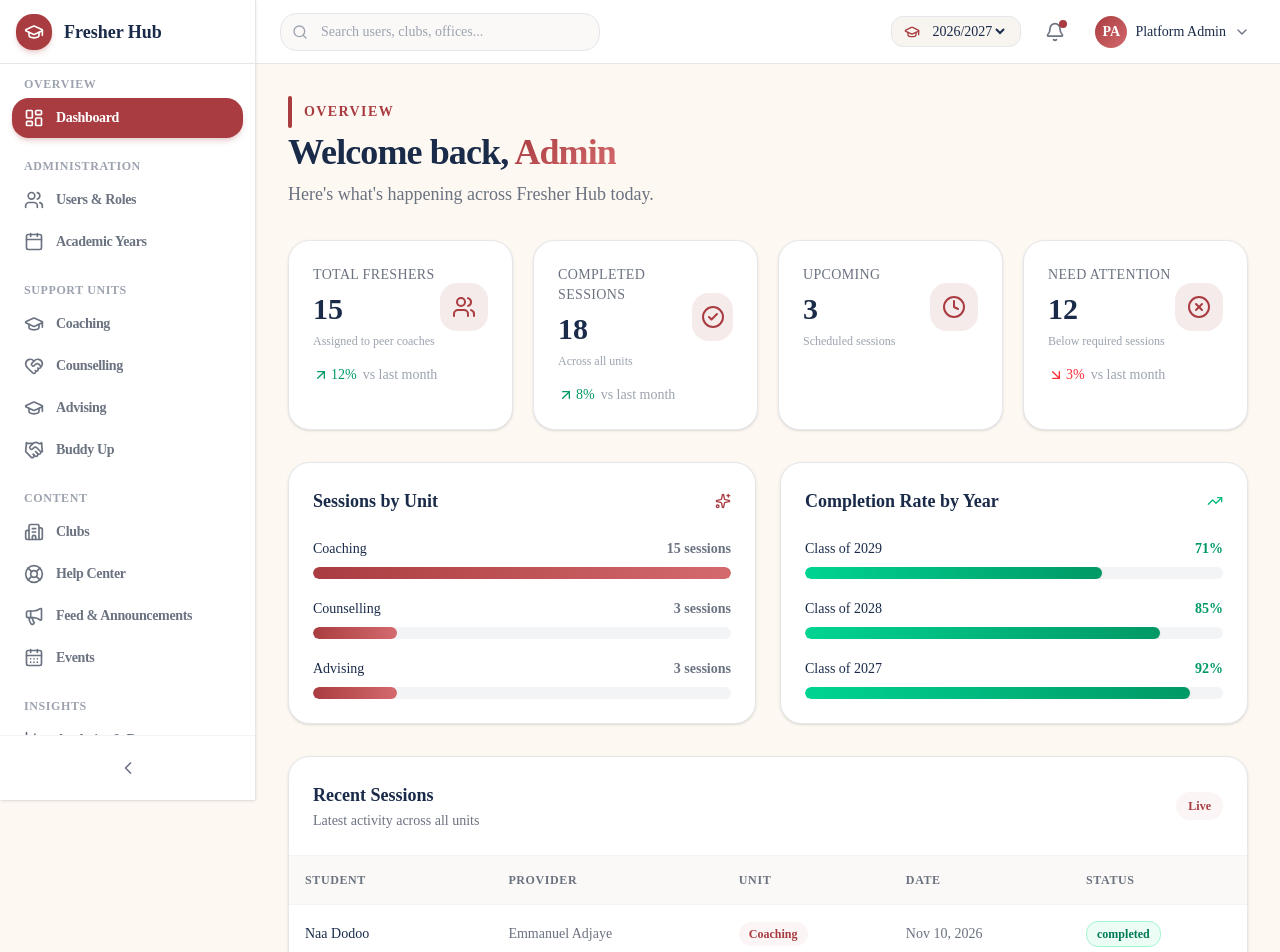
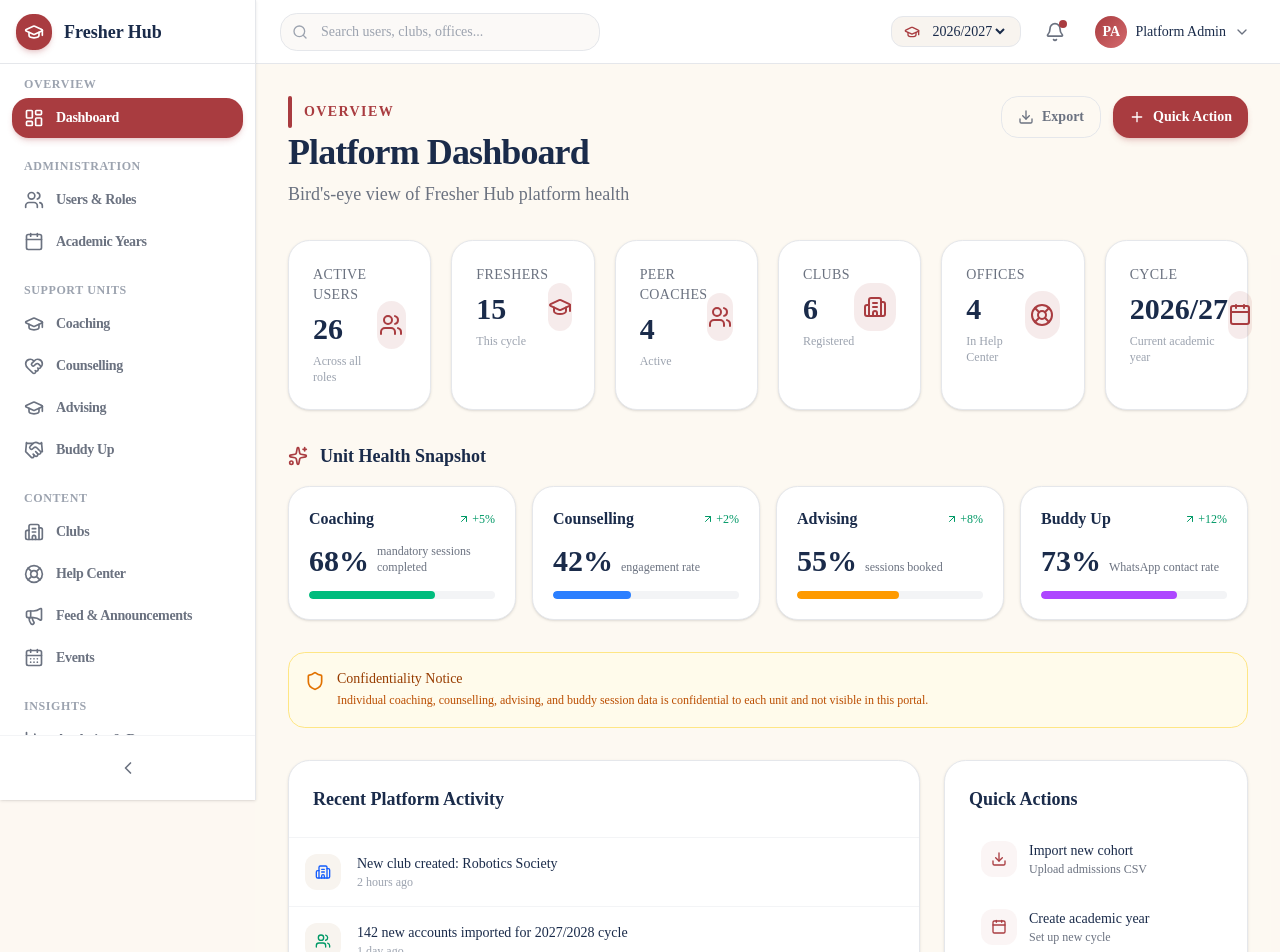
Before and after one commit to adoumouangnamouemmanuel/freshers_hub, a Next.js app in the folder apps/web/: page /dashboard in a window 1280 px wide. Shown: the top 952 px of the page. Built offline with nearby package versions, Linux system fonts and the light colour scheme.

Commit message:
main dashboard entry page

```diff
--- a/apps/web/app/dashboard/page.tsx
+++ b/apps/web/app/dashboard/page.tsx
@@ -2,274 +2,175 @@
 
 import { motion } from "framer-motion";
 import {
-  Users,
-  CheckCircle2,
-  Clock,
-  XCircle,
-  TrendingUp,
-  Building2,
-  ArrowUpRight,
-  Sparkles,
+  Users, GraduationCap, Building2, LifeBuoy, TrendingUp, ArrowUpRight,
+  Sparkles, Calendar, Shield, Megaphone, Download, Plus,
 } from "lucide-react";
-import {
-  mockAnalytics,
-  mockCoachAssignments,
-  mockSessions,
-} from "@/lib/mock-data";
+import { mockAnalytics, mockCoachAssignments, mockUsers, mockClubs } from "@/lib/mock-data";
+import { StatCard } from "@/components/ui/card";
+import { ConfidentialityBanner } from "@/components/ui/confidentiality-banner";
+import { AnimatedPage, AnimatedSection } from "@/components/ui/animated-container";
 
 const containerVariants = {
   hidden: { opacity: 0 },
-  visible: {
-    opacity: 1,
-    transition: { staggerChildren: 0.08 },
-  },
+  visible: { opacity: 1, transition: { staggerChildren: 0.06 } },
+};
+const itemVariants = {
+  hidden: { opacity: 0, y: 20 },
+  visible: { opacity: 1, y: 0, transition: { duration: 0.4, ease: [0.4, 0, 0.2, 1] as const } },
 };
 
-const easeOut = [0.4, 0, 0.2, 1] as const;
-const itemVariants = {
-  hidden: { opacity: 0, y: 20 },
-  visible: { opacity: 1, y: 0, transition: { duration: 0.5, ease: easeOut } },
-};
-
-function StatCard({
-  title,
-  value,
-  icon: Icon,
-  description,
-  trend,
-  delay = 0,
-}: {
-  title: string;
-  value: string | number;
-  icon: any;
-  description?: string;
-  trend?: { value: string; positive: boolean };
-  delay?: number;
-}) {
-  return (
-    <motion.div
-      variants={itemVariants}
-      whileHover={{ y: -4, transition: { duration: 0.2 } }}
-      className="rounded-2xl border bg-white p-6 shadow-sm hover:shadow-lg hover:shadow-[#A93C40]/5 transition-all duration-300 group"
-    >
-      <div className="flex items-center justify-between">
-        <div className="space-y-1.5">
-          <p className="text-sm font-medium text-[#6B7280] tracking-wide uppercase">{title}</p>
-          <p className="text-3xl font-bold text-[#1A2B4A]">{value}</p>
-          {description && (
-            <p className="text-xs text-[#9CA3AF]">{description}</p>
-          )}
-        </div>
-        <div className="w-12 h-12 rounded-xl bg-[#A93C40]/10 flex items-center justify-center group-hover:bg-[#A93C40]/15 transition-colors">
-          <Icon className="w-6 h-6 text-[#A93C40]" />
-        </div>
-      </div>
-      {trend && (
-        <div className="mt-4 flex items-center gap-1.5 text-sm">
-          <div className={`flex items-center gap-0.5 font-medium ${trend.positive ? 'text-emerald-600' : 'text-red-500'}`}>
-            <ArrowUpRight className={`w-4 h-4 ${!trend.positive && 'rotate-90'}`} />
-            {trend.value}
-          </div>
-          <span className="text-[#9CA3AF]">vs last month</span>
-        </div>
-      )}
-    </motion.div>
-  );
-}
-
-function StatusBadge({ status }: { status: string }) {
-  const config: Record<string, { bg: string; text: string; border: string }> = {
-    completed: { bg: "bg-emerald-50", text: "text-emerald-700", border: "border-emerald-200" },
-    booked: { bg: "bg-blue-50", text: "text-blue-700", border: "border-blue-200" },
-    cancelled: { bg: "bg-red-50", text: "text-red-700", border: "border-red-200" },
-    rescheduled: { bg: "bg-amber-50", text: "text-amber-700", border: "border-amber-200" },
-    no_show: { bg: "bg-gray-50", text: "text-gray-700", border: "border-gray-200" },
-  };
-  const c = config[status] || config.completed;
-  return (
-    <span className={`inline-flex items-center px-2.5 py-1 rounded-lg text-xs font-semibold border ${c.bg} ${c.text} ${c.border}`}>
-      {status.replace("_", " ")}
-    </span>
-  );
-}
+const recentActivity = [
+  { icon: Building2, text: "New club created: Robotics Society", time: "2 hours ago", color: "text-blue-600" },
+  { icon: Users, text: "142 new accounts imported for 2027/2028 cycle", time: "1 day ago", color: "text-emerald-600" },
+  { icon: Megaphone, text: "Announcement posted by Dr. Grace Asare", time: "2 days ago", color: "text-amber-600" },
+  { icon: Calendar, text: "Academic year 2026/2027 marked as current", time: "3 days ago", color: "text-purple-600" },
+  { icon: LifeBuoy, text: "New office added: Health Center", time: "5 days ago", color: "text-cyan-600" },
+];
 
 export default function DashboardPage() {
+  const totalUsers = mockUsers.length;
   const totalFreshers = mockCoachAssignments.length;
-  const completedSessions = mockSessions.filter((s) => s.status === "completed").length;
-  const overdueFreshers = mockCoachAssignments.filter((a) => a.sessions_completed < a.sessions_required).length;
-  const upcomingSessions = mockSessions.filter((s) => s.status === "booked").length;
-
-  const recentSessions = [...mockSessions]
-    .sort((a, b) => new Date(b.scheduled_at).getTime() - new Date(a.scheduled_at).getTime())
-    .slice(0, 5);
-
-  const maxUnitCount = Math.max(...mockAnalytics.sessions_by_unit.map((s) => s.count));
+  const totalCoaches = mockUsers.filter(u => u.roles.includes("peer_coach")).length;
+  const totalClubs = mockClubs.length;
 
   return (
-    <motion.div
-      variants={containerVariants}
-      initial="hidden"
-      animate="visible"
-      className="space-y-8"
-    >
+    <AnimatedPage>
       {/* Header */}
-      <motion.div variants={itemVariants}>
+      <AnimatedSection>
+        <div className="flex items-start justify-between">
+          <div>
             <div className="flex items-center gap-3 mb-1">
               <div className="h-8 w-1 rounded-full bg-[#A93C40]" />
               <p className="text-sm font-semibold text-[#A93C40] tracking-widest uppercase">Overview</p>
             </div>
-        <h1 className="text-4xl font-bold text-[#1A2B4A] tracking-tight">
-          Welcome back, <span className="gradient-text">Admin</span>
-        </h1>
-        <p className="text-[#6B7280] mt-2 text-lg">
-          Here's what's happening across Fresher Hub today.
-        </p>
-      </motion.div>
+            <h1 className="text-4xl font-bold text-[#1A2B4A] tracking-tight">Platform Dashboard</h1>
+            <p className="text-[#6B7280] mt-2 text-lg">Bird's-eye view of Fresher Hub platform health</p>
+          </div>
+          <div className="flex gap-3">
+            <button className="inline-flex items-center gap-2 px-4 py-2.5 rounded-xl border border-[#e5e7eb] text-sm font-semibold text-[#6B7280] hover:bg-[#f8f4ef] transition-colors cursor-pointer">
+              <Download className="w-4 h-4" />
+              Export
+            </button>
+            <button className="inline-flex items-center gap-2 px-4 py-2.5 rounded-xl bg-[#A93C40] text-white text-sm font-semibold hover:bg-[#A93C40]/90 transition-colors shadow-md shadow-[#A93C40]/20 cursor-pointer">
+              <Plus className="w-4 h-4" />
+              Quick Action
+            </button>
+          </div>
+        </div>
+      </AnimatedSection>
 
-      {/* Stats Grid */}
-      <div className="grid gap-5 grid-cols-1 sm:grid-cols-2 lg:grid-cols-4">
-        <StatCard title="Total Freshers" value={totalFreshers} icon={Users} description="Assigned to peer coaches" trend={{ value: "12%", positive: true }} />
-        <StatCard title="Completed Sessions" value={completedSessions} icon={CheckCircle2} description="Across all units" trend={{ value: "8%", positive: true }} />
-        <StatCard title="Upcoming" value={upcomingSessions} icon={Clock} description="Scheduled sessions" />
-        <StatCard title="Need Attention" value={overdueFreshers} icon={XCircle} description="Below required sessions" trend={{ value: "3%", positive: false }} />
+      {/* Summary Cards */}
+      <div className="grid gap-5 grid-cols-2 sm:grid-cols-3 lg:grid-cols-6">
+        <StatCard title="Active Users" value={totalUsers} icon={Users} description="Across all roles" />
+        <StatCard title="Freshers" value={totalFreshers} icon={GraduationCap} description="This cycle" />
+        <StatCard title="Peer Coaches" value={totalCoaches} icon={Users} description="Active" />
+        <StatCard title="Clubs" value={totalClubs} icon={Building2} description="Registered" />
+        <StatCard title="Offices" value={4} icon={LifeBuoy} description="In Help Center" />
+        <StatCard title="Cycle" value="2026/27" icon={Calendar} description="Current academic year" />
       </div>
 
-      {/* Charts Row */}
-      <div className="grid gap-6 lg:grid-cols-2">
-        {/* Sessions by Unit */}
-        <motion.div variants={itemVariants} className="rounded-2xl border bg-white p-6 shadow-sm hover:shadow-lg transition-shadow">
-          <div className="flex items-center justify-between mb-6">
-            <h2 className="text-lg font-semibold text-[#1A2B4A]">Sessions by Unit</h2>
-            <Sparkles className="w-4 h-4 text-[#A93C40]" />
+      {/* Unit Health Snapshot */}
+      <AnimatedSection>
+        <div className="flex items-center gap-3 mb-4">
+          <Sparkles className="w-5 h-5 text-[#A93C40]" />
+          <h2 className="text-lg font-semibold text-[#1A2B4A]">Unit Health Snapshot</h2>
         </div>
-          <div className="space-y-5">
-            {mockAnalytics.sessions_by_unit.map((item, i) => (
+        <div className="grid gap-4 grid-cols-1 sm:grid-cols-2 lg:grid-cols-4">
+          {[
+            { unit: "Coaching", rate: 68, trend: "+5%", color: "bg-emerald-500", label: "mandatory sessions completed" },
+            { unit: "Counselling", rate: 42, trend: "+2%", color: "bg-blue-500", label: "engagement rate" },
+            { unit: "Advising", rate: 55, trend: "+8%", color: "bg-amber-500", label: "sessions booked" },
+            { unit: "Buddy Up", rate: 73, trend: "+12%", color: "bg-purple-500", label: "WhatsApp contact rate" },
+          ].map((item) => (
             <motion.div
               key={item.unit}
-                initial={{ width: 0 }}
-                animate={{ width: "100%" }}
-                transition={{ delay: 0.3 + i * 0.1, duration: 0.8, ease: [0.4, 0, 0.2, 1] }}
+              variants={itemVariants}
+              whileHover={{ y: -3 }}
+              className="rounded-2xl border bg-white p-5 shadow-sm hover:shadow-lg transition-all"
             >
-                <div className="flex justify-between text-sm mb-2">
-                  <span className="font-medium text-[#1A2B4A]">{item.unit}</span>
-                  <span className="text-[#6B7280] font-semibold">{item.count} sessions</span>
+              <div className="flex items-center justify-between mb-3">
+                <p className="font-semibold text-[#1A2B4A]">{item.unit}</p>
+                <span className="flex items-center gap-0.5 text-xs font-medium text-emerald-600">
+                  <ArrowUpRight className="w-3 h-3" />
+                  {item.trend}
+                </span>
               </div>
-                <div className="w-full bg-[#f3f4f6] rounded-full h-3 overflow-hidden">
+              <div className="flex items-end gap-2">
+                <p className="text-3xl font-bold text-[#1A2B4A]">{item.rate}%</p>
+                <p className="text-xs text-[#6B7280] pb-1">{item.label}</p>
+              </div>
+              <div className="w-full bg-[#f3f4f6] rounded-full h-2 mt-3 overflow-hidden">
                 <motion.div
                   initial={{ width: 0 }}
-                    animate={{ width: `${(item.count / maxUnitCount) * 100}%` }}
-                    transition={{ delay: 0.5 + i * 0.1, duration: 1, ease: [0.4, 0, 0.2, 1] }}
-                    className="h-3 rounded-full bg-gradient-to-r from-[#A93C40] to-[#d46a6e]"
+                  animate={{ width: `${item.rate}%` }}
+                  transition={{ duration: 1, ease: [0.4, 0, 0.2, 1] }}
+                  className={`h-2 rounded-full ${item.color}`}
                 />
               </div>
             </motion.div>
           ))}
         </div>
-        </motion.div>
+      </AnimatedSection>
 
-        {/* Completion by Class Year */}
-        <motion.div variants={itemVariants} className="rounded-2xl border bg-white p-6 shadow-sm hover:shadow-lg transition-shadow">
-          <div className="flex items-center justify-between mb-6">
-            <h2 className="text-lg font-semibold text-[#1A2B4A]">Completion Rate by Year</h2>
-            <TrendingUp className="w-4 h-5 text-emerald-500" />
+      {/* Confidentiality Banner */}
+      <AnimatedSection>
+        <ConfidentialityBanner />
+      </AnimatedSection>
+
+      {/* Two-column: Activity + Quick Actions */}
+      <div className="grid gap-6 lg:grid-cols-3">
+        {/* Recent Activity */}
+        <AnimatedSection className="lg:col-span-2 rounded-2xl border bg-white shadow-sm overflow-hidden">
+          <div className="p-6 border-b border-[#f3f4f6]">
+            <h2 className="text-lg font-semibold text-[#1A2B4A]">Recent Platform Activity</h2>
           </div>
-          <div className="space-y-5">
-            {mockAnalytics.completion_by_class_year.map((item, i) => (
+          <div className="divide-y divide-[#f3f4f6]">
+            {recentActivity.map((item, i) => (
               <motion.div
-                key={item.year}
-                initial={{ opacity: 0, x: -20 }}
+                key={i}
+                initial={{ opacity: 0, x: -10 }}
                 animate={{ opacity: 1, x: 0 }}
-                transition={{ delay: 0.3 + i * 0.15, duration: 0.5 }}
+                transition={{ delay: i * 0.08 }}
+                className="flex items-center gap-4 p-4 hover:bg-[#f8f4ef]/50 transition-colors"
               >
-                <div className="flex justify-between text-sm mb-2">
-                  <span className="font-medium text-[#1A2B4A]">Class of {item.year}</span>
-                  <span className="text-emerald-600 font-bold">{item.rate}%</span>
+                <div className="w-9 h-9 rounded-lg bg-[#f8f4ef] flex items-center justify-center">
+                  <item.icon className={`w-4 h-4 ${item.color}`} />
                 </div>
-                <div className="w-full bg-[#f3f4f6] rounded-full h-3 overflow-hidden">
-                  <motion.div
-                    initial={{ width: 0 }}
-                    animate={{ width: `${item.rate}%` }}
-                    transition={{ delay: 0.5 + i * 0.15, duration: 1.2, ease: [0.4, 0, 0.2, 1] }}
-                    className="h-3 rounded-full bg-gradient-to-r from-emerald-400 to-emerald-600 shadow-sm"
-                  />
+                <div className="flex-1 min-w-0">
+                  <p className="text-sm font-medium text-[#1A2B4A] truncate">{item.text}</p>
+                  <p className="text-xs text-[#9CA3AF]">{item.time}</p>
                 </div>
               </motion.div>
             ))}
           </div>
-        </motion.div>
-      </div>
+        </AnimatedSection>
 
-      {/* Recent Sessions */}
-      <motion.div variants={itemVariants} className="rounded-2xl border bg-white shadow-sm hover:shadow-lg transition-shadow overflow-hidden">
-        <div className="p-6 border-b border-[#f3f4f6] flex items-center justify-between">
-          <div>
-            <h2 className="text-lg font-semibold text-[#1A2B4A]">Recent Sessions</h2>
-            <p className="text-sm text-[#6B7280] mt-0.5">Latest activity across all units</p>
-          </div>
-          <span className="text-xs text-[#A93C40] font-semibold bg-[#A93C40]/5 px-3 py-1.5 rounded-full">
-            Live
-          </span>
-        </div>
-        <div className="overflow-x-auto">
-          <table className="w-full text-sm">
-            <thead>
-              <tr className="border-b border-[#f3f4f6] bg-[#f8f4ef]/50">
-                {["Student", "Provider", "Unit", "Date", "Status"].map((h) => (
-                  <th key={h} className="text-left p-4 font-semibold text-[#6B7280] text-xs uppercase tracking-wider">{h}</th>
-                ))}
-              </tr>
-            </thead>
-            <tbody>
-              {recentSessions.map((session, i) => (
-                <motion.tr
-                  key={session.id}
-                  initial={{ opacity: 0, y: 10 }}
-                  animate={{ opacity: 1, y: 0 }}
-                  transition={{ delay: i * 0.08, duration: 0.3 }}
-                  className="border-b border-[#f3f4f6] last:border-0 hover:bg-[#f8f4ef]/50 transition-colors"
+        {/* Quick Actions */}
+        <AnimatedSection className="rounded-2xl border bg-white p-6 shadow-sm">
+          <h2 className="text-lg font-semibold text-[#1A2B4A] mb-4">Quick Actions</h2>
+          <div className="space-y-2">
+            {[
+              { icon: Download, label: "Import new cohort", desc: "Upload admissions CSV" },
+              { icon: Calendar, label: "Create academic year", desc: "Set up new cycle" },
+              { icon: Megaphone, label: "Post announcement", desc: "Platform-wide notice" },
+              { icon: LifeBuoy, label: "Add office", desc: "Update Help Center" },
+            ].map((action) => (
+              <button
+                key={action.label}
+                className="w-full flex items-center gap-3 p-3 rounded-xl hover:bg-[#f8f4ef] transition-colors text-left cursor-pointer"
               >
-                  <td className="p-4 font-medium text-[#1A2B4A]">{session.student_name}</td>
-                  <td className="p-4 text-[#6B7280]">{session.provider_name}</td>
-                  <td className="p-4">
-                    <span className="inline-flex items-center px-2.5 py-1 rounded-lg text-xs font-semibold bg-[#A93C40]/5 text-[#A93C40]">
-                      {session.unit_name}
-                    </span>
-                  </td>
-                  <td className="p-4 text-[#6B7280]">
-                    {new Date(session.scheduled_at).toLocaleDateString("en-US", { month: "short", day: "numeric", year: "numeric" })}
-                  </td>
-                  <td className="p-4"><StatusBadge status={session.status} /></td>
-                </motion.tr>
-              ))}
-            </tbody>
-          </table>
-        </div>
-      </motion.div>
-
-      {/* Quick Stats Row */}
-      <motion.div variants={itemVariants} className="grid gap-5 grid-cols-1 sm:grid-cols-3">
-        {[
-          { icon: TrendingUp, value: `${mockAnalytics.completion_rate}%`, label: "Overall completion rate", color: "text-emerald-600" },
-          { icon: Users, value: String(mockAnalytics.active_coaches), label: "Active peer coaches", color: "text-blue-600" },
-          { icon: Building2, value: String(mockAnalytics.active_clubs), label: "Active clubs", color: "text-amber-600" },
-        ].map((item, i) => (
-          <motion.div
-            key={item.label}
-            whileHover={{ y: -3, transition: { duration: 0.2 } }}
-            className="rounded-2xl border bg-white p-6 shadow-sm hover:shadow-lg transition-all"
-          >
-            <div className="flex items-center gap-4">
-              <div className="w-12 h-12 rounded-xl bg-gradient-to-br from-[#A93C40]/10 to-[#d46a6e]/10 flex items-center justify-center">
-                <item.icon className="w-5 h-5 text-[#A93C40]" />
+                <div className="w-9 h-9 rounded-lg bg-[#A93C40]/5 flex items-center justify-center">
+                  <action.icon className="w-4 h-4 text-[#A93C40]" />
                 </div>
                 <div>
-                <p className={`text-2xl font-bold text-[#1A2B4A] ${item.color}`}>{item.value}</p>
-                <p className="text-sm text-[#6B7280]">{item.label}</p>
+                  <p className="text-sm font-medium text-[#1A2B4A]">{action.label}</p>
+                  <p className="text-xs text-[#6B7280]">{action.desc}</p>
                 </div>
+              </button>
+            ))}
           </div>
-          </motion.div>
-        ))}
-      </motion.div>
-    </motion.div>
+        </AnimatedSection>
+      </div>
+    </AnimatedPage>
   );
 }
```
Lines whose indentation alone changed are shown as unchanged.
